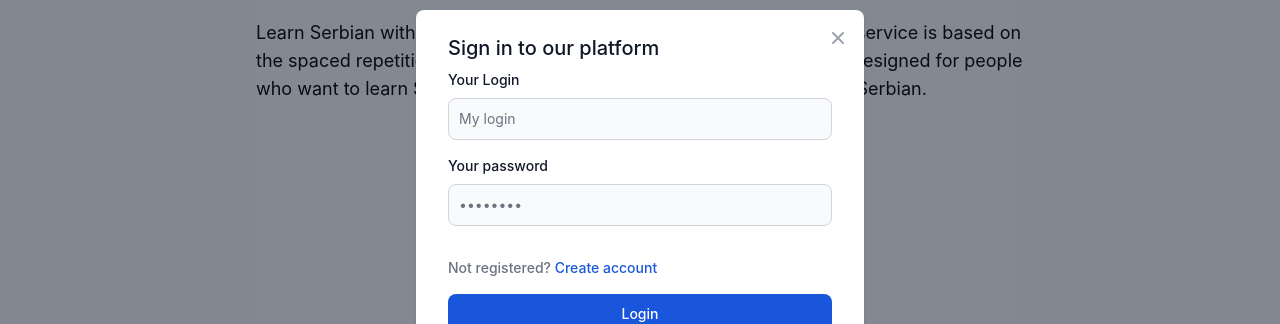
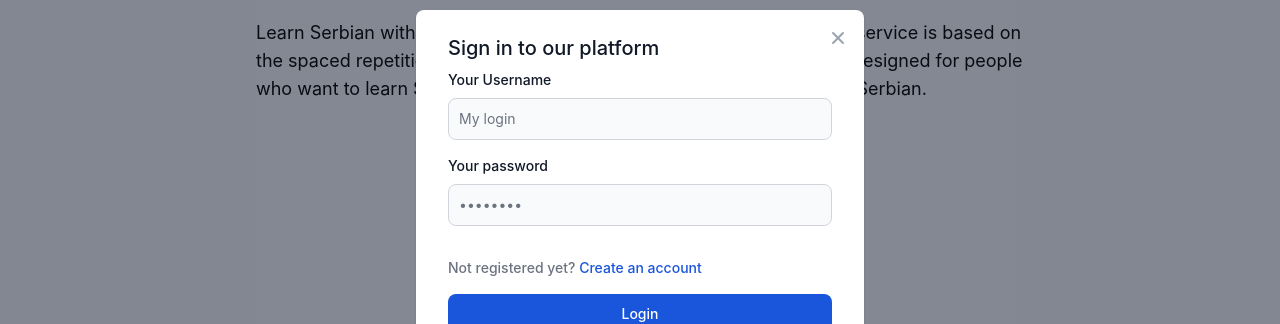
Before and after one commit to alagakin/lingoserb-frontend, a Vue app: page / in a window 1280 px wide. Both pictures are taken after a click on the button "Login". Shown: the part 179-503 px from the top of the page. Built offline with nearby package versions, Linux system fonts and the light colour scheme; what @splidejs/vue-splide, vue-chartkick would draw is missing.

Commit message:
signup localization

```diff
--- a/src/components/User/Login.vue
+++ b/src/components/User/Login.vue
@@ -20,8 +20,7 @@
             </p>
         </div>
         <div class="text-sm font-medium text-gray-500 dark:text-gray-300">
-            Not registered? <a href="#" class="text-blue-700 hover:underline dark:text-blue-500" @click="signup">Create
-                account</a>
+            {{ $t('auth.modal.not_registered') }} <a href="#" class="text-blue-700 hover:underline dark:text-blue-500" @click="signup">{{ $t('auth.modal.create_account') }}</a>
         </div>
 
         <button type="submit" :disabled="waiting" class="w-full text-white bg-blue-700
--- a/src/components/User/Signup.vue
+++ b/src/components/User/Signup.vue
@@ -1,26 +1,29 @@
 <template>
     <form class="space-y-4 md:space-y-6" @submit="signup">
         <div>
-            <label for="username" class="block mb-2 text-sm font-medium text-gray-900 dark:text-white">Your username</label>
+            <label for="username" class="block mb-2 text-sm font-medium text-gray-900 dark:text-white">{{
+                $t('auth.modal.signup.username_title') }}</label>
             <input type="username" name="username" id="username" v-model="username"
                 class="bg-gray-50 border border-gray-300 text-gray-900 sm:text-sm rounded-lg focus:ring-primary-600 focus:border-primary-600 block w-full p-2.5 dark:bg-gray-700 dark:border-gray-600 dark:placeholder-gray-400 dark:text-white dark:focus:ring-blue-500 dark:focus:border-blue-500"
-                placeholder="my username" required="">
+                :placeholder="$t('auth.modal.signup.username_title')" required="">
         </div>
         <div>
-            <label for="email" class="block mb-2 text-sm font-medium text-gray-900 dark:text-white">Your email</label>
+            <label for="email" class="block mb-2 text-sm font-medium text-gray-900 dark:text-white">{{
+                $t('auth.modal.signup.email_title') }}</label>
             <input type="email" name="email" id="email" v-model="email"
                 class="bg-gray-50 border border-gray-300 text-gray-900 sm:text-sm rounded-lg focus:ring-primary-600 focus:border-primary-600 block w-full p-2.5 dark:bg-gray-700 dark:border-gray-600 dark:placeholder-gray-400 dark:text-white dark:focus:ring-blue-500 dark:focus:border-blue-500"
                 placeholder="name@company.com" required="">
         </div>
         <div>
-            <label for="password" class="block mb-2 text-sm font-medium text-gray-900 dark:text-white">Password</label>
+            <label for="password" class="block mb-2 text-sm font-medium text-gray-900 dark:text-white">{{
+                $t('auth.modal.signup.password_title') }}</label>
             <input type="password" name="password" id="password" v-model="password" placeholder="••••••••"
                 class="bg-gray-50 border border-gray-300 text-gray-900 sm:text-sm rounded-lg focus:ring-primary-600 focus:border-primary-600 block w-full p-2.5 dark:bg-gray-700 dark:border-gray-600 dark:placeholder-gray-400 dark:text-white dark:focus:ring-blue-500 dark:focus:border-blue-500"
                 required="">
         </div>
         <div>
-            <label for="confirm-password" class="block mb-2 text-sm font-medium text-gray-900 dark:text-white">Confirm
-                password</label>
+            <label for="confirm-password" class="block mb-2 text-sm font-medium text-gray-900 dark:text-white">{{
+                $t('auth.modal.signup.confirm_title') }}</label>
             <input type="password" v-model="confirm" name="confirm-password" id="confirm-password" placeholder="••••••••"
                 class="bg-gray-50 border border-gray-300 text-gray-900 sm:text-sm rounded-lg focus:ring-primary-600 focus:border-primary-600 block w-full p-2.5 dark:bg-gray-700 dark:border-gray-600 dark:placeholder-gray-400 dark:text-white dark:focus:ring-blue-500 dark:focus:border-blue-500"
                 required="">
@@ -34,12 +37,13 @@
                                  font-medium rounded-lg text-sm px-5 py-2.5 text-center dark:bg-blue-600
                                  dark:hover:bg-blue-700 dark:focus:ring-blue-800">
             <font-awesome-icon :icon="['fas', 'spinner']" class="fa-spin" v-show="waiting" />
-            <span v-show="!waiting">Create an account</span>
+            <span v-show="!waiting">{{ $t('auth.modal.signup.button') }}</span>
         </button>
 
         <p class="text-sm font-light text-gray-500 dark:text-gray-400">
-            Already have an account? <a href="#" @click="showLogin"
-                class="font-medium text-primary-600 hover:underline dark:text-primary-500">Login here</a>
+            {{ $t('auth.modal.signup.already_have') }} <a href="#" @click="showLogin"
+                class="font-medium text-primary-600 hover:underline dark:text-primary-500">{{ $t('auth.modal.signup.login')
+                }}</a>
         </p>
     </form>
 </template>
--- a/src/locales/en.json
+++ b/src/locales/en.json
@@ -32,10 +32,22 @@
         "modal": {
             "login": {
                 "title": "Sign in to our platform",
-                "login_field": "Your Login",
+                "login_field": "Your Username",
                 "password_field": "Your password",
                 "login_field_placeholder": "My login",
                 "google_auth_button": "Sign in with Google"
+            },
+            "not_registered": "Not registered yet?",
+            "create_account": "Create an account",
+            "signup": {
+                "username_title": "Your Username",
+                "username_placeholder": "Your Username",
+                "password_title": "Password",
+                "confirm_title": "Confirm password",
+                "email_title": "Your Email",
+                "button": "Create an account",
+                "already_have": "Already have an account?",
+                "login": "Login here"
             }
         }
     },
--- a/src/locales/ru.json
+++ b/src/locales/ru.json
@@ -32,10 +32,22 @@
         "modal": {
             "login": {
                 "title": "Вход на сайт",
-                "login_field": "Логин",
+                "login_field": "Имя пользователя",
                 "password_field": "Пароль",
-                "login_field_placeholder": "Логин",
+                "login_field_placeholder": "Имя пользователя",
                 "google_auth_button": "Войти через Google"
+            },
+            "not_registered": "Еще не зарегистрированы?",
+            "create_account": "Создать аккаунт",
+            "signup": {
+                "username_title": "Имя пользователя",
+                "username_placeholder": "Имя пользователя",
+                "password_title": "Пароль",
+                "confirm_title": "Повторите пароль",
+                "email_title": "Email",
+                "button": "Зарегистрироваться",
+                "already_have": "Уже есть аккаунт?",
+                "login": "Войти"
             }
         }
     },
```
